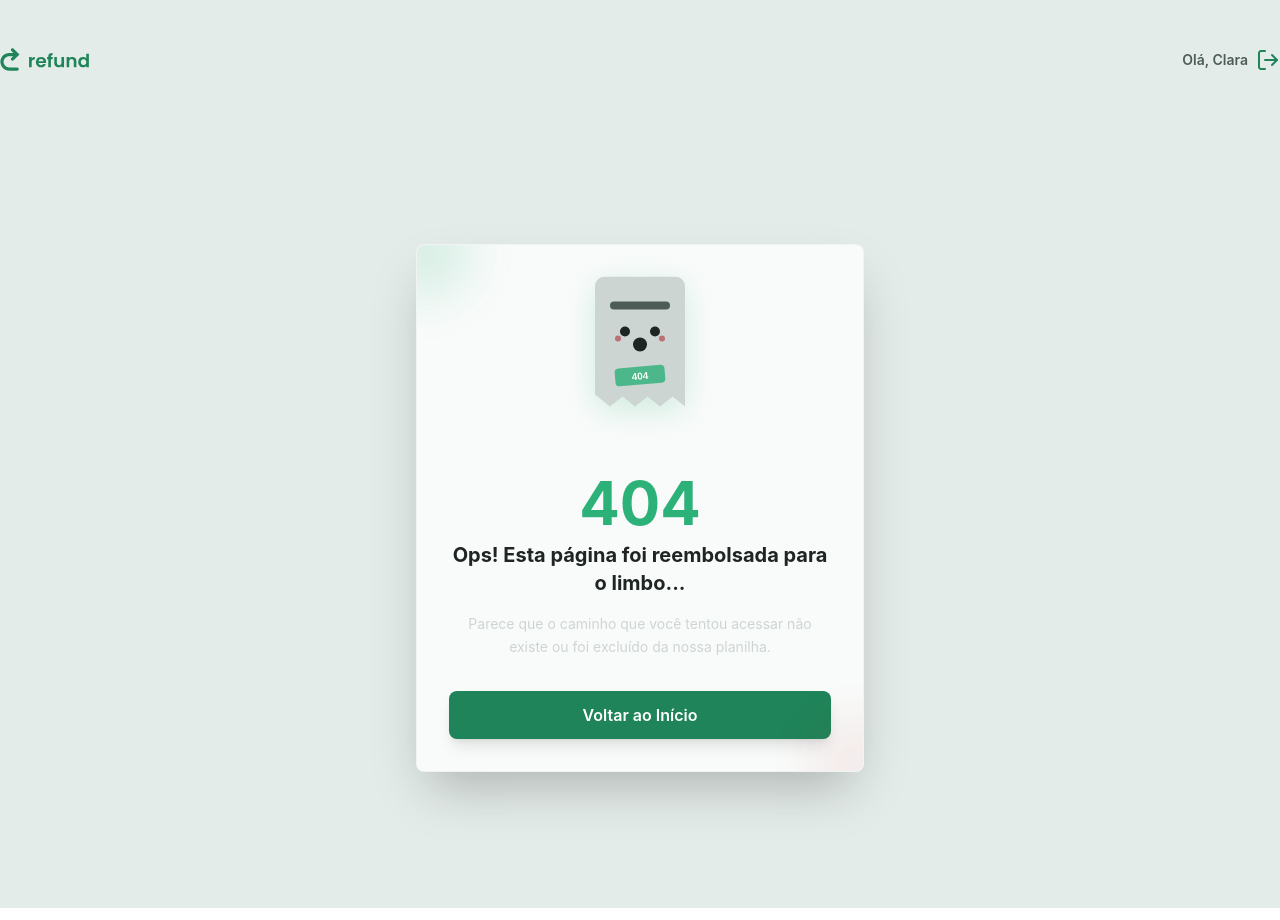
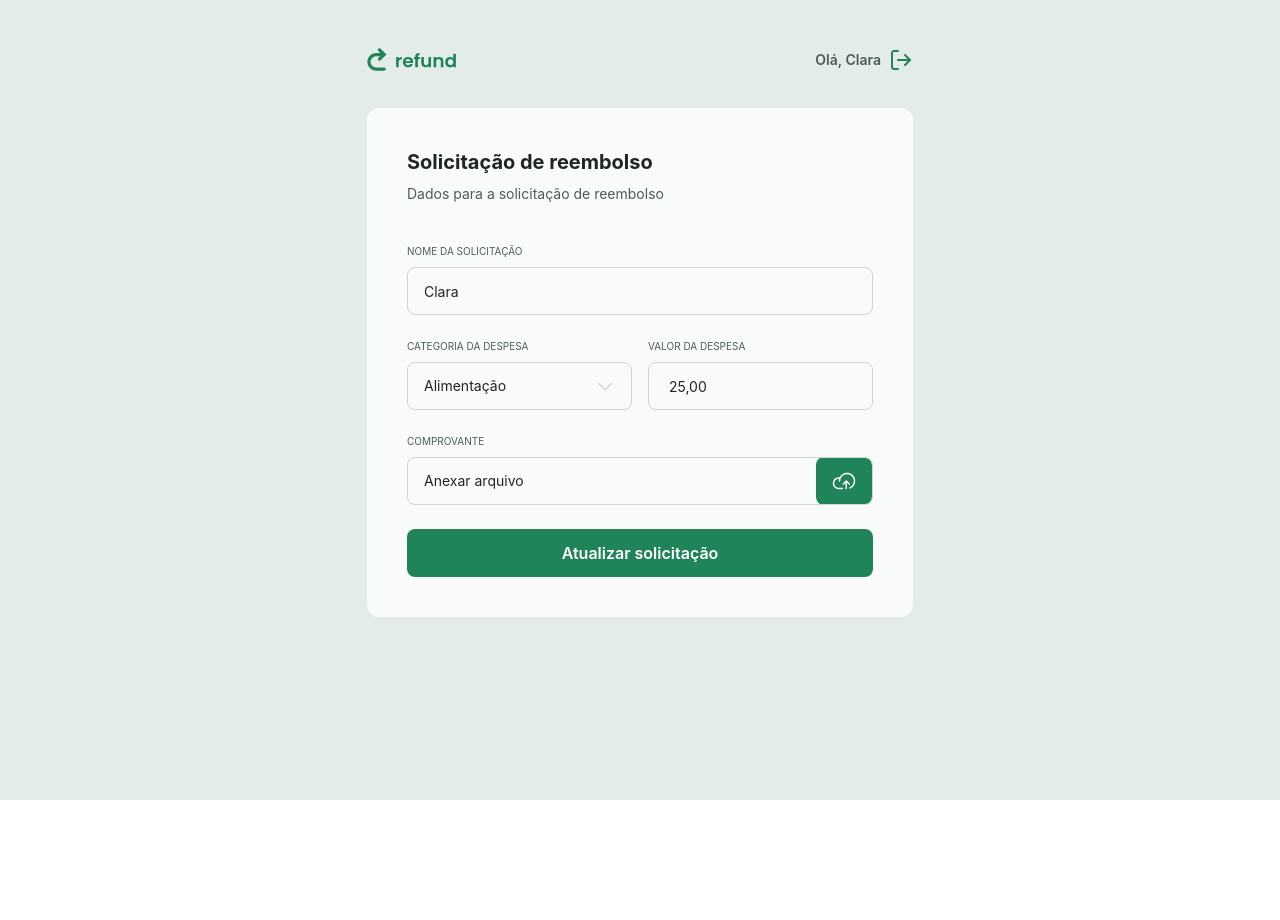
Before and after one commit to clara-nascie/new-refund, a React (Vite) app: page /refund/123 in a window 1280 px wide. Before the commit this address had no page. After the commit the page ends 800 px from the top, so only its background shows below. Built offline with nearby package versions, Linux system fonts and the light colour scheme.

Commit message:
feat: implement routing, app layout, dashboard view, and refund management page

```diff
--- a/src/components/AppLayout.tsx
+++ b/src/components/AppLayout.tsx
@@ -4,7 +4,7 @@ import { Header } from "./Header";
 
 export function AppLayout() {
   return (
-    <div className="w-screen h-screen bg-gray-400 flex flex-col items-center
+    <div className="w-full min-h-screen bg-gray-400 flex flex-col items-center
     text-gray-100">
         <main className="p-3 w-full md:w-auto">
             <Header />
--- a/src/pages/Dashboard.tsx
+++ b/src/pages/Dashboard.tsx
@@ -2,7 +2,7 @@ import { Input } from "@/components/Input";
 import { Button } from "@/components/Button";
 import searchIcon from "@/assets/icons/search.svg";
 import { useState } from "react";
-import { RefundItem } from "@/components/RefundItem";
+import { RefundItem, type RefundItemProps } from "@/components/RefundItem";
 import { CATEGORIES } from "@/utils/categories"
 import { formatCurrency } from "@/utils/formatCurrency"
 import { Pagination } from "@/components/Pagination";
@@ -19,6 +19,14 @@ export function Dashboard() {
   const [name, setName] = useState("");
   const [page, setPage] = useState(1);
   const [totalOfPages] = useState(10);
+  const [refunds] = useState<RefundItemProps[]>(() => {
+    const stored = localStorage.getItem("refunds");
+    if (stored) {
+      return JSON.parse(stored);
+    }
+    localStorage.setItem("refunds", JSON.stringify([REFUND_EXAMPLE]));
+    return [REFUND_EXAMPLE];
+  });
 
   function FetchRefunds(e: React.FormEvent) {
     e.preventDefault();
@@ -51,7 +59,11 @@ export function Dashboard() {
       </form>
       <div className="my-6 flex flex-col gap-4 max-h-[342px]
       overflow-y-scroll">
-        <RefundItem data={REFUND_EXAMPLE} />
+        {
+          refunds.map((item) => (
+            <RefundItem key={item.id} data={item} href={`/refund/${item.id}`} />
+          ))
+        }
       </div>
       <Pagination
         current={page}
--- a/src/pages/Refund.tsx
+++ b/src/pages/Refund.tsx
@@ -1,11 +1,20 @@
-import { useState } from "react";
+import { useState, useEffect } from "react";
 import { Input } from "../components/Input";
 import { Select } from "@/components/Select";
-import { CATEGORIES_OPTIONS } from "../utils/categories";
+import { CATEGORIES_OPTIONS, CATEGORIES } from "../utils/categories";
 import { Upload } from "@/components/upload";
 import { Button } from "@/components/Button";
-import { useNavigate } from "react-router";
+import { useNavigate, useParams } from "react-router";
 import { formatCurrency } from "@/utils/formatCurrency";
+import { type RefundItemProps } from "@/components/RefundItem";
+
+const REFUND_EXAMPLE = {
+  id: "123",
+  name: "Clara",
+  category: "Alimentação",
+  amount: formatCurrency(25.0),
+  categoryImg: CATEGORIES["food"].icon,
+};
 
 export function Refund() {
   const [name, setName] = useState("");
@@ -14,7 +23,68 @@ export function Refund() {
   const [file, setFile] = useState<File | null>(null);
 
   const navigate = useNavigate();
+  const params = useParams<{ id: string }>();
 
+  // Preenche os campos se estiver editando
+  useEffect(() => {
+    if (params.id) {
+      const stored = localStorage.getItem("refunds");
+      const list: RefundItemProps[] = stored
+        ? JSON.parse(stored)
+        : [REFUND_EXAMPLE];
+      const item = list.find((r) => r.id === params.id);
+      if (item) {
+        setName(item.name);
+        setCategory(item.category);
+        setValue(item.amount);
+      }
+    }
+  }, [params.id]);
+
+  //serve para criar um objeto com os dados do formulário
+  function onSubmit(e: React.FormEvent) {
+    e.preventDefault();
+
+    const stored = localStorage.getItem("refunds");
+    let list: RefundItemProps[] = stored
+      ? JSON.parse(stored)
+      : [REFUND_EXAMPLE];
+
+    const categoryOption = CATEGORIES_OPTIONS.find((c) => c.name === category);
+    const categoryImg = categoryOption?.icon || "";
+
+    if (params.id) {
+      list = list.map((item) => {
+        if (item.id === params.id) {
+          return {
+            ...item,
+            name,
+            category,
+            amount: value,
+            categoryImg,
+          };
+        }
+        return item;
+      });
+      localStorage.setItem("refunds", JSON.stringify(list));
+      return navigate(-1);
+    }
+
+    const newItem: RefundItemProps = {
+      id: String(Date.now()),
+      name,
+      category,
+      amount: value,
+      categoryImg,
+    };
+    list.push(newItem);
+    localStorage.setItem("refunds", JSON.stringify(list));
+
+    console.log({ name, category, value, file });
+    navigate("/confirm", { state: { fromSubmit: true } });
+  }
+
+  //serve para formatar o valor da despesa
   const handleValueChange = (e: React.ChangeEvent<HTMLInputElement>) => {
     const cleanValue = e.target.value.replace(/\D/g, "");
     if (!cleanValue) {
@@ -24,13 +94,6 @@ export function Refund() {
     const numberValue = Number(cleanValue) / 100;
     setValue(formatCurrency(numberValue));
   };
-
-  //serve para criar um objeto com os dados do formulário
-  function onSubmit(e: React.FormEvent<HTMLFormElement>) {
-    e.preventDefault();
-    console.log({ name, category, value, file });
-    navigate("/confirm", { state: { fromSubmit: true } });
-  }
 
   return (
     <form
@@ -60,6 +123,7 @@ export function Refund() {
           legend="Categoria da despesa"
           value={category}
           onChange={(e) => setCategory(e.target.value)}
+          disabled={!!params.id}
         >
           {CATEGORIES_OPTIONS.map((category) => (
             <option key={category.name} value={category.name}>
@@ -75,13 +139,17 @@ export function Refund() {
           type="text"
           value={value}
           onChange={handleValueChange}
+          disabled={!!params.id}
         />
       </div>
       <Upload
         fileName={file?.name}
         onChange={(e) => setFile(e.target.files?.[0] || null)}
+
       />
-      <Button type="submit">Enviar Solicitação</Button>
+      <Button type="submit">
+        {params.id ? "Atualizar solicitação" : "Enviar solicitação"}
+      </Button>
     </form>
   );
 }
--- a/src/routes/ManagerRoutes.tsx
+++ b/src/routes/ManagerRoutes.tsx
@@ -2,14 +2,18 @@ import { Routes, Route } from "react-router";
 import { AppLayout } from "@/components/AppLayout";
 import { Dashboard } from "../pages/Dashboard";
 import { NotFound } from "../pages/notFound";
+import { Refund } from "@/pages/Refund";
+
 
 export function ManagerRoutes() {
   return (
     <Routes>
       <Route element={<AppLayout />}>
         <Route path="/" element={<Dashboard />} />
+        <Route path="/refund/:id" element={<Refund />} />
+
+      </Route>
         <Route path="*" element={<NotFound />} />
-      </Route>
     </Routes>
   );
 }
```
